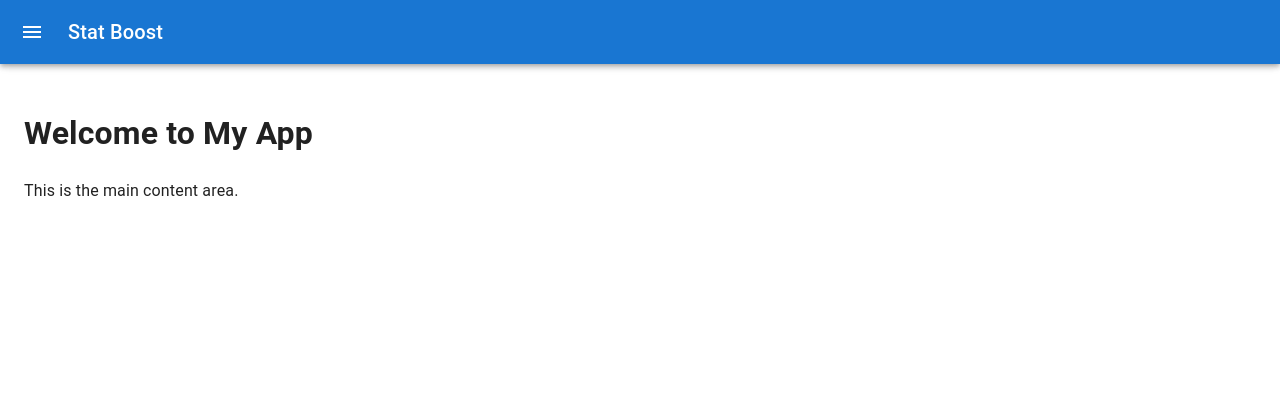
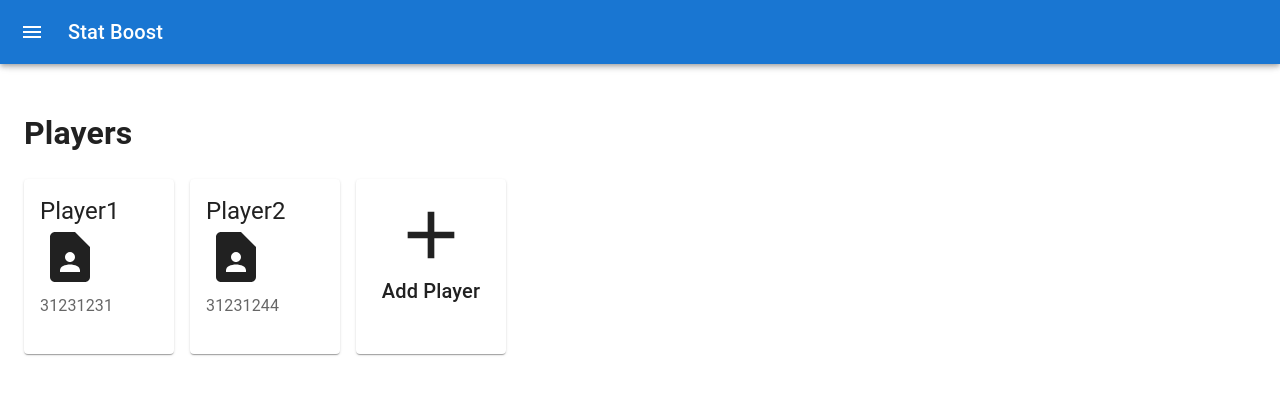
Before and after one commit to SergeKry/stat_boost, a React (Vite) app in the folder frontend/app/: page / in a window 1280 px wide. Shown: the top 394 px of the page. Built offline with nearby package versions, Linux system fonts and the light colour scheme.

Commit message:
Create mocked players list

```diff
--- a/frontend/app/src/App.jsx
+++ b/frontend/app/src/App.jsx
@@ -1,14 +1,14 @@
 import Layout from "./components/Layout";
 import { BrowserRouter as Router, Routes, Route } from "react-router-dom";
-import Home from "./pages/Home";
-import TanksList from "./pages/TanksList"
+import Players from "./pages/Players";
+import TanksList from "./pages/TanksList";
 
 function App() {
   return (
     <Router>
       <Layout>
         <Routes>
-          <Route path="/" element={<Home />} />
+          <Route path="/" element={<Players />} />
           <Route path="/vehicles" element={<TanksList />} />
         </Routes>
       </Layout>
--- a/frontend/app/src/components/Layout.jsx
+++ b/frontend/app/src/components/Layout.jsx
@@ -17,6 +17,7 @@ import {
 import MenuIcon from "@mui/icons-material/Menu";
 import HomeIcon from "@mui/icons-material/Home";
 import InfoIcon from "@mui/icons-material/Info";
+import PeopleIcon from '@mui/icons-material/People';
 
 const drawerWidth = 240;
 
@@ -34,7 +35,7 @@ const Layout = ({ children }) => {
   };
 
   const navItems = [
-    { text: "Home", icon: <HomeIcon />, link: "/" },
+    { text: "Players", icon: <PeopleIcon />, link: "/" },
     { text: "Vehicles", icon: <InfoIcon />, link: "/vehicles" },
   ];
 
--- /dev/null
+++ b/frontend/app/src/components/PlayerCard.jsx
@@ -0,0 +1,20 @@
+import React from 'react'
+import Card from '@mui/material/Card';
+import CardActions from '@mui/material/CardActions';
+import CardContent from '@mui/material/CardContent';
+import Typography from '@mui/material/Typography';
+import ContactPageIcon from '@mui/icons-material/ContactPage';
+
+function PlayerCard({ player }) {
+  return (
+    <Card sx={{ minWidth: 150, maxWidth: 200 }}>
+        <CardContent>
+            <Typography variant="h5" component="div">{player.nickname}</Typography>
+            <ContactPageIcon sx={{ fontSize: 60 }} />
+            <Typography sx={{ color: 'text.secondary', mb: 1.5 }}>{player.wgId}</Typography>
+        </CardContent>
+    </Card>
+  )
+}
+
+export default PlayerCard
--- /dev/null
+++ b/frontend/app/src/components/PlayerCreateCard.jsx
@@ -0,0 +1,27 @@
+import AddIcon from "@mui/icons-material/Add";
+import Card from "@mui/material/Card";
+import CardContent from "@mui/material/CardContent";
+import Typography from "@mui/material/Typography";
+import Box from "@mui/material/Box";
+
+function PlayerCreateCard() {
+  return (
+    <Card sx={{ minWidth: 150, maxWidth: 200, textAlign: "center" }}>
+      <CardContent>
+        <Box
+          sx={{
+            display: "flex",
+            flexDirection: "column",
+            alignItems: "center",
+            justifyContent: "center",
+          }}
+        >
+          <AddIcon sx={{ fontSize: 80 }} />
+          <Typography variant="h6">Add Player</Typography>
+        </Box>
+      </CardContent>
+    </Card>
+  );
+}
+
+export default PlayerCreateCard;
--- /dev/null
+++ b/frontend/app/src/components/PlayersList.jsx
@@ -0,0 +1,26 @@
+import PlayerCard from "./PlayerCard";
+
+function PlayersList() {
+  const players = [
+    {
+      id: 1,
+      nickname: "Player1",
+      wgId: 31231231,
+    },
+    {
+      id: 2,
+      nickname: "Player2",
+      wgId: 31231244,
+    },
+  ];
+
+  return (
+    <>
+        {players.map((player) => (
+            <PlayerCard key={player.id} player={player} />
+        ))}
+    </>
+  );
+}
+
+export default PlayersList;
--- a/frontend/app/src/pages/Home.jsx
+++ /dev/null
@@ -1,10 +0,0 @@
-const Home = () => {
-  return (
-    <>
-      <h1>Welcome to My App</h1>
-      <p>This is the main content area.</p>
-    </>
-  );
-};
-
-export default Home;
--- /dev/null
+++ b/frontend/app/src/pages/Players.jsx
@@ -0,0 +1,18 @@
+import PlayersList from "../components/PlayersList";
+import PlayerCreateCard from "../components/PlayerCreateCard";
+import Box from '@mui/material/Box';
+
+const Players = () => {
+
+  return (
+    <>
+      <h1>Players</h1>
+      <Box style={{ display: "flex", gap: "16px", flexWrap: "wrap" }}>
+        <PlayersList />
+        <PlayerCreateCard />
+      </Box>
+    </>
+  );
+};
+
+export default Players;
```
